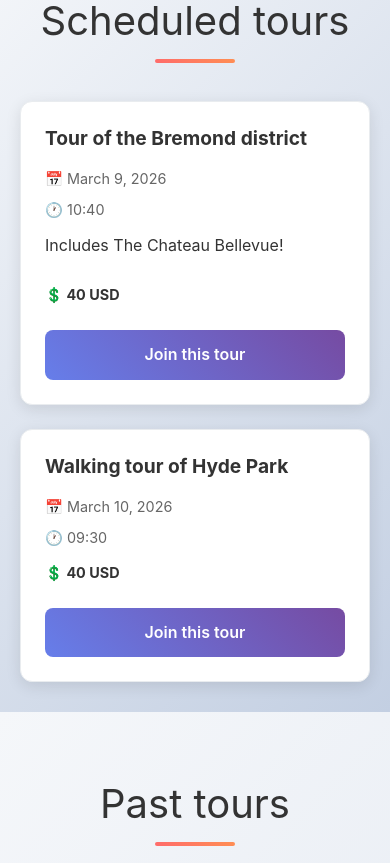
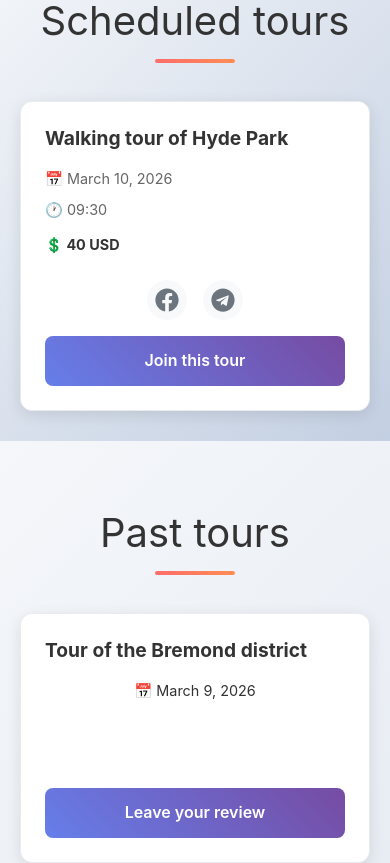
Before and after one commit to tatiana-act/nextjs-boilerplate, a Next.js app: page /en in a window 390 px wide. Shown: the part 7180-8043 px from the top of the page. Built offline with nearby package versions, Linux system fonts and the light colour scheme.

Commit message:
introduce sharing, fix og metadata for locales

```diff
--- a/app/[locale]/layout.tsx
+++ b/app/[locale]/layout.tsx
@@ -7,6 +7,7 @@ import { notFound } from 'next/navigation';
 import { routing } from '@/i18n/routing';
 
 import type { Graph } from 'schema-dts';
+import type { Metadata } from 'next'
 
 const graph: Graph = {
   '@context': 'https://schema.org',
@@ -46,7 +47,7 @@ export async function generateMetadata({
   params
 }: {
   params: Promise<{ locale: string }>;
-}) {
+}): Promise<Metadata> {
   const { locale } = await params;
   const t = await getTranslations({ locale, namespace: 'Metadata' });
 
@@ -64,7 +65,7 @@ export async function generateMetadata({
     openGraph: {
       title: t('title'),
       description: t('description'),
-      url: 'https://austin-city-tours.vercel.app',
+      url: `https://austin-city-tours.vercel.app/${locale}`,
       siteName: 'Austin City Tours',
       images: [
         {
@@ -78,6 +79,7 @@ export async function generateMetadata({
       type: 'website',
     },
     alternates: {
+      canonical: `https://austin-city-tours.vercel.app/${locale}`,
       languages: {
         'en': '/en',
         'ru': '/ru',
--- a/app/[locale]/page.tsx
+++ b/app/[locale]/page.tsx
@@ -13,6 +13,7 @@ import RecentEventsSection from '@/components/RecentEventsSection';
 import HomeClient from '@/components/HomeClient';
 import { getAllReviews } from "@/app/actions/readAllFeedbacks";
 import ReviewSection from "@/components/ReviewsSection";
+import { headers } from 'next/headers';
 
 const allReviews = await getAllReviews();
 
@@ -22,6 +23,8 @@ export default async function Home({
   params: Promise<{ locale: string }>;
 }) {
   const { locale } = await params;
+  const userAgent = (await headers()).get('user-agent') || '';
+  const isMobileDevice = /android.+mobile|ip(hone|[oa]d)/i.test(userAgent);
   const tours = locale === 'en' ? toursEn : toursRu;
   const faqs = locale === 'en' ? faqsEn : faqsRu;
 
@@ -32,7 +35,7 @@ export default async function Home({
   return (
     <main>
       <Hero />
-      <HomeClient allTours={allTours} tours={tours} upcomingTours={upcomingTours} locale={locale} />
+      <HomeClient allTours={allTours} tours={tours} upcomingTours={upcomingTours} isMobileDevice={isMobileDevice} locale={locale} />
       <RecentEventsSection pastTours={pastTours} tours={tours} locale={locale} />
       <ReviewSection reviews={allReviews} allTours={allTours} />
       <FAQSection faqs={faqs} />
--- a/app/globals.css
+++ b/app/globals.css
@@ -474,6 +474,48 @@ body {
     /* Expand to push button to bottom */
 }
 
+.share-buttons {
+    display: flex;
+    gap: 1rem;
+    margin-bottom: 1rem;
+    justify-content: center;
+}
+
+.share-button {
+    background: none;
+    border: none;
+    cursor: pointer;
+    font-size: 1.5rem;
+    color: #6c757d;
+    transition: all 0.3s ease;
+    display: flex;
+    align-items: center;
+    justify-content: center;
+    padding: 0.5rem;
+    border-radius: 50%;
+    background-color: #f8f9fa;
+}
+
+.share-button:hover {
+    transform: translateY(-2px);
+    box-shadow: 0 4px 8px rgba(0,0,0,0.1);
+}
+
+.share-button.facebook:hover {
+    color: #1877F2;
+    background-color: #e7f0fd;
+}
+
+.share-button.telegram:hover {
+    color: #0088cc;
+    background-color: #e5f3fa;
+}
+
+.share-button.share:hover {
+    color: #E1306C;
+    background-color: #fcf0f4;
+}
+
 .tour-datetime {
     display: flex;
     gap: 1rem;
--- a/app/sitemap.ts
+++ b/app/sitemap.ts
@@ -1,14 +1,27 @@
 import { MetadataRoute } from 'next';
+import { routing } from '@/i18n/routing'
 
 export default function sitemap(): MetadataRoute.Sitemap {
     const baseUrl = 'https://austin-city-tours.vercel.app';
+    const routes = [
+        '',
+        '#tours',
+        '#calendar',
+    ]
 
-    return [
-        {
-            url: baseUrl,
+    return routes.flatMap((path) =>
+        routing.locales.map((locale) => ({
+            url: `${baseUrl}/${locale}${path ? `/${path}` : ''}`,
             lastModified: new Date(),
-            changeFrequency: 'weekly',
-            priority: 1,
-        },
-    ];
+            changeFrequency: 'weekly' as const,
+            priority: path === '' ? 1 : 0.8,
+            alternates: {
+                languages: {
+                    'en': `${baseUrl}/en${path ? `/${path}` : ''}`,
+                    'ru': `${baseUrl}/ru${path ? `/${path}` : ''}`,
+                    'x-default': `${baseUrl}/en${path ? `/${path}` : ''}`, // Для Google
+                },
+            },
+        }))
+    )
 }
--- a/components/HomeClient.tsx
+++ b/components/HomeClient.tsx
@@ -13,17 +13,18 @@ interface HomeClientProps {
     allTours: Map<string, TourProgram>;
     tours: TourProgram[];
     upcomingTours: UpcomingTourEvent[];
+    isMobileDevice: boolean;
     locale: string;
 }
 
-const HomeClient: React.FC<HomeClientProps> = ({ allTours, tours, upcomingTours, locale }) => {
+const HomeClient: React.FC<HomeClientProps> = ({ allTours, tours, upcomingTours, isMobileDevice, locale }) => {
     return (
         <BookingManager allTours={allTours}>
             {(handleBookTour) => (
                 <>
                     <ToursSection tours={tours} onBookTour={handleBookTour} />
                     <CalendarSection allTours={allTours} upcomingTours={upcomingTours} recentTours={pastTours} locale={locale} />
-                    <UpcomingToursSection allTours={allTours} upcomingTours={upcomingTours} onReserveSpot={handleBookTour} locale={locale} />
+                    <UpcomingToursSection allTours={allTours} upcomingTours={upcomingTours} onReserveSpot={handleBookTour} isMobileDevice={isMobileDevice} locale={locale} />
                 </>
             )}
         </BookingManager>
--- a/components/UpcomingSection.tsx
+++ b/components/UpcomingSection.tsx
@@ -2,13 +2,13 @@
 import React from 'react';
 import { TourProgram, UpcomingTourEvent } from '@/types/tour';
 import UpcomingTourCard from './UpcomingTourCard';
-import { Locale } from "use-intl";
 import { useTranslations } from "next-intl";
 
 interface UpcomingToursSectionProps {
   upcomingTours: UpcomingTourEvent[];
   allTours: ReadonlyMap<string, TourProgram>;
   onReserveSpot: (tourId: string) => void;
+  isMobileDevice: boolean;
   locale: string;
 }
 
@@ -16,6 +16,7 @@ const UpcomingToursSection: React.FC<UpcomingToursSectionProps> = ({
   upcomingTours,
   allTours,
   onReserveSpot,
+  isMobileDevice,
   locale
 }) => {
   const t = useTranslations('Upcoming');
@@ -31,6 +32,7 @@ const UpcomingToursSection: React.FC<UpcomingToursSectionProps> = ({
               upcomingTour={upcomingTour}
               tourName={allTours.get(upcomingTour.tourProgramId)?.title || ''}
               onReserveSpot={onReserveSpot}
+              isMobileDevice={isMobileDevice}
               locale={locale}
             />
           ))}
--- a/components/UpcomingTourCard.tsx
+++ b/components/UpcomingTourCard.tsx
@@ -1,13 +1,17 @@
 // components/UpcomingTourCard.tsx
+"use client";
+
 import React from 'react';
 import { UpcomingTourEvent } from '@/types/tour';
 import { formatDateToUserLocale } from '@/lib/utils';
 import { useTranslations } from "next-intl";
+import { FaFacebook, FaTelegram, FaShare } from 'react-icons/fa';
 
 interface UpcomingTourCardProps {
   upcomingTour: UpcomingTourEvent;
   tourName: string;
   onReserveSpot: (tourId: string) => void;
+  isMobileDevice: boolean;
   locale: string;
 }
 
@@ -15,6 +19,7 @@ const UpcomingTourCard: React.FC<UpcomingTourCardProps> = ({
   upcomingTour,
   tourName,
   onReserveSpot,
+  isMobileDevice,
   locale
 }) => {
   const handleClick = () => {
@@ -33,7 +38,33 @@ const UpcomingTourCard: React.FC<UpcomingTourCardProps> = ({
     e.stopPropagation();
     onReserveSpot(upcomingTour.tourProgramId);
   };
+
+  const handleShare = async (e: React.MouseEvent<HTMLButtonElement>, platform: string, text: string) => {
+    e.stopPropagation();
+    const url = `${window.location.origin}${window.location.pathname}#tour-card-${upcomingTour.id.valueOf()}`;
+    const encodedUrl = encodeURIComponent(url);
+    if (platform === 'facebook') {
+      window.open(`https://www.facebook.com/sharer/sharer.php?u=${encodedUrl}`, '_blank');
+    } else if (platform === 'telegram') {
+      const encText = encodeURIComponent(text);
+      window.open(`https://t.me/share/url?url=${encodedUrl}&text=${encText}`, '_blank');
+    } else if (platform === 'share') {
+      if (!navigator.canShare?.({})) {
+        return;
+      }
+      try {
+        await navigator.share({
+          title: text,
+          url: url,
+        });
+      } catch (error) {
+        console.log("Share failed:", error);
+      }
+    }
+  };
+
   const t = useTranslations('Upcoming');
+  const shareText = t('shareText', { tourName: tourName, date: upcomingTour.date, time: upcomingTour.time })
   return (
     <div className="upcoming-tour-card" onClick={handleClick} id={'tour-card-' + upcomingTour.id.valueOf()}>
       <div className="upcoming-tour-content">
@@ -48,6 +79,17 @@ const UpcomingTourCard: React.FC<UpcomingTourCardProps> = ({
           {upcomingTour.bonus && <div className="tour-highlights">{t(upcomingTour.bonus)}</div>}
           {upcomingTour.price !== undefined && (<div className="tour-price">💲 {upcomingTour.price}{t('currency')}</div>)}
         </div>
+        <div className="share-buttons">
+          {isMobileDevice && (<button className="share-button share" onClick={(e) => handleShare(e, 'share', shareText)} title={t('share')}>
+            <FaShare />
+          </button>)}
+          <button className="share-button facebook" onClick={(e) => handleShare(e, 'facebook', shareText)} title={t('shareOnFb')}>
+            <FaFacebook />
+          </button>
+          <button className="share-button telegram" onClick={(e) => handleShare(e, 'telegram', shareText)} title={t('shareOnFb')}>
+            <FaTelegram />
+          </button>
+        </div>
         <button className="book-button" onClick={handleReserveClick}>
           {t('join')}
         </button>
--- a/data/RecentTours.ts
+++ b/data/RecentTours.ts
@@ -1,6 +1,17 @@
 import { PastTourEvent } from '@/types/tour';
 
 const pastTourEvents: PastTourEvent[] = [
+    {
+        id: 'tour55',
+        tourProgramId: 'Brmn',
+        date: '2026-03-09',
+        time: '10:40',
+        price: 40,
+        bonus: 'bonusChat',
+        eventUrl: '',
+        eventImage: '',
+        feedbacks: []
+    },
     {
         id: 'tour56',
         tourProgramId: 'Amhry',
--- a/data/upcomingTours.ts
+++ b/data/upcomingTours.ts
@@ -1,14 +1,6 @@
 import { UpcomingTourEvent } from '@/types/tour';
 
 export const upcomingTours: UpcomingTourEvent[] = [
-  {
-    id: 'tour55',
-    tourProgramId: 'Brmn',
-    date: '2026-03-09',
-    time: '10:40',
-    price: 40,
-    bonus: 'bonusChat',
-  },
   {
     id: 'tour53',
     tourProgramId: 'Hyde',
--- a/messages/en.json
+++ b/messages/en.json
@@ -47,7 +47,11 @@
         "bonusCap": "Includes the Texas State Capitol!",
         "bonusChat": "Includes The Chateau Bellevue!",
         "bonusMillet": "Includes the gourmet lunch",
-        "bonusWalk": "Visit sites connected with writer's life and stories"
+        "bonusWalk": "Visit sites connected with writer's life and stories",
+        "shareText": "Check out this tour: {date} {time} {tourName}",
+        "shareOnFb": "Share on Facebook",
+        "shareOnTg": "Share on Telegram",
+        "share": "Share"
     },
     "Recent": {
         "title": "Past tours",
--- a/messages/ru.json
+++ b/messages/ru.json
@@ -41,7 +41,11 @@
         "bonusCap": "с посещением Капитолия",
         "bonusChat": "с посещением Шато Бельвью",
         "bonusMillet": "изысканный обед прямо в здании театра",
-        "bonusWalk": "прогулка по местам жизни и творчества писателя"
+        "bonusWalk": "прогулка по местам жизни и творчества писателя",
+        "shareText": "Давай пойдем: {date} {time} {tourName}",
+        "shareOnFb": "Поделиться на Facebook",
+        "shareOnTg": "Поделиться в Telegram",
+        "share": "Поделиться ..."
     },
     "Recent": {
         "title": "Прошедшие экскурсии",
```
